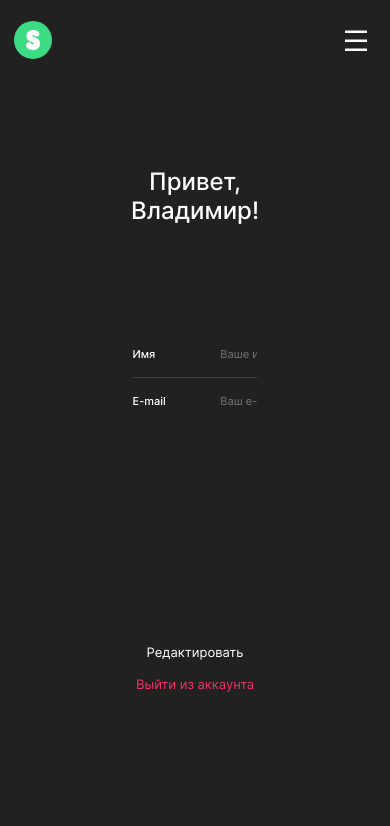
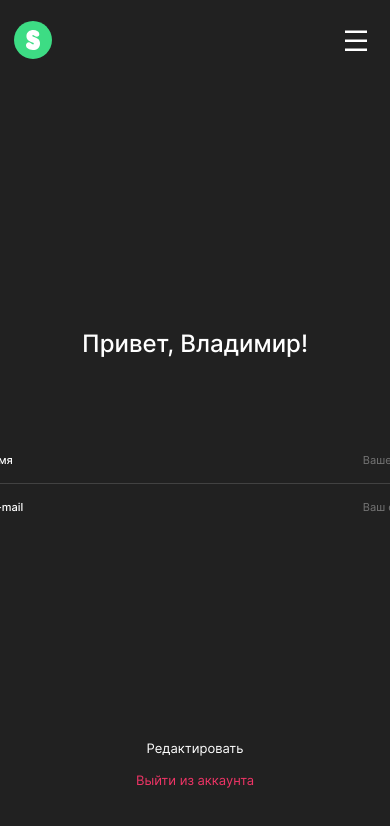
Before and after one commit to Vovkasquid/movies-explorer-frontend, a React (Create React App) app: page /profile in a window 390 px wide. Shown: the top 826 px of the page. Built offline with nearby package versions, Linux system fonts and the light colour scheme.

Commit message:
feat: стилизовать Profile для 768px

```diff
--- a/src/components/Profile/Profile.css
+++ b/src/components/Profile/Profile.css
@@ -9,8 +9,7 @@
 }
 
 .profile__form {
-  width: 32.03vw;
-  max-width: 410px;
+  width: 410px;
   display: flex;
   flex-direction: column;
   align-items: center;
@@ -89,8 +88,7 @@
   align-items: center;
   gap: 16px;
   padding: 0;
-  max-width: 410px;
-  width: 32.03vw;
+  width: 410px;
 }
 
 .profile__button {
@@ -114,3 +112,16 @@
 .profile__button_type_exit {
   color: hsla(344, 85%, 57%, 1);
 }
+
+@media (max-width: 800px) {
+  .profile {
+    padding: 236px 0 269px 0;
+  }
+
+  .profile__form-title {
+    margin-bottom: 96px;
+  }
+  .profile__button-container {
+    margin-top: 210px;
+  }
+}
```
